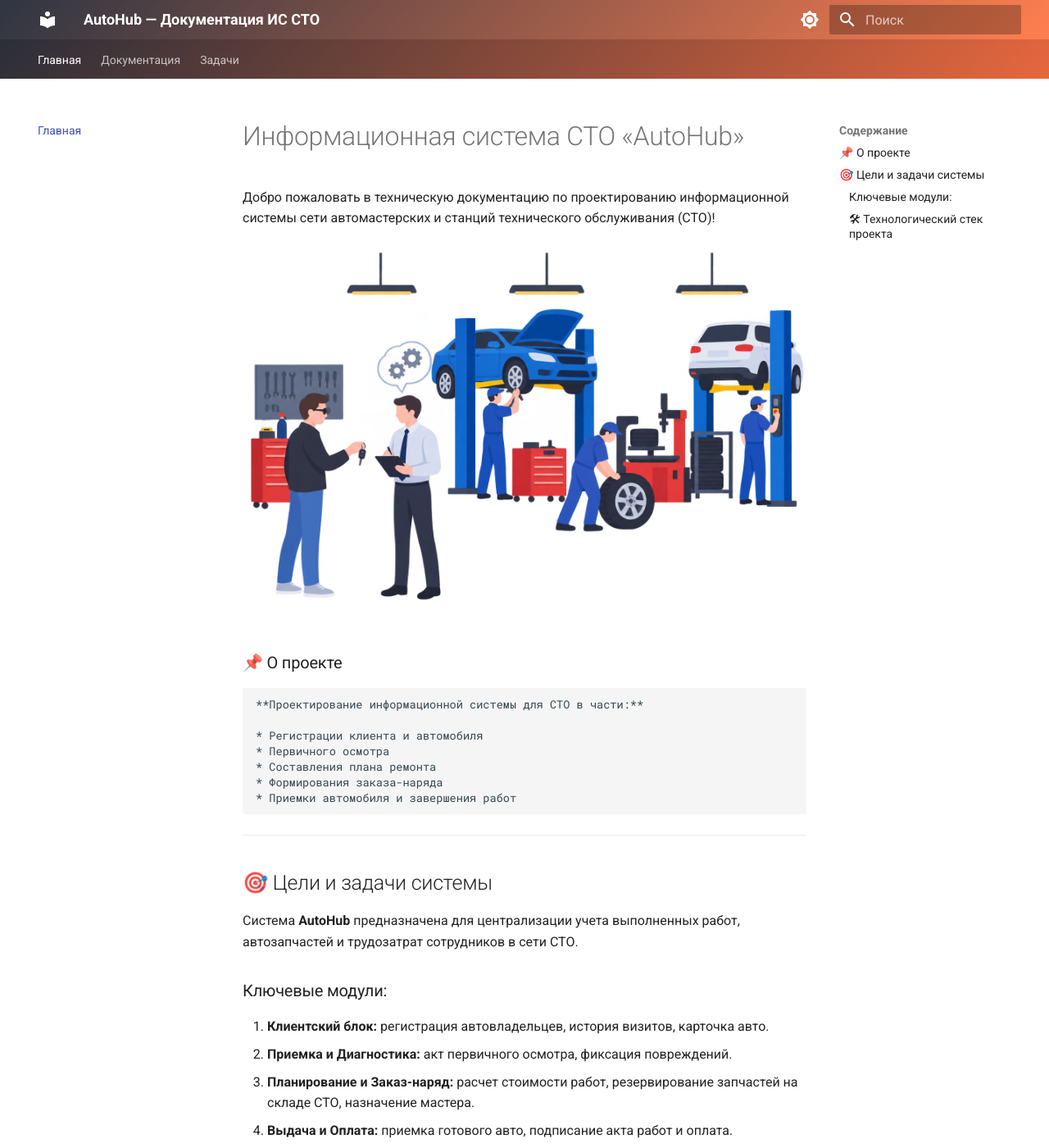
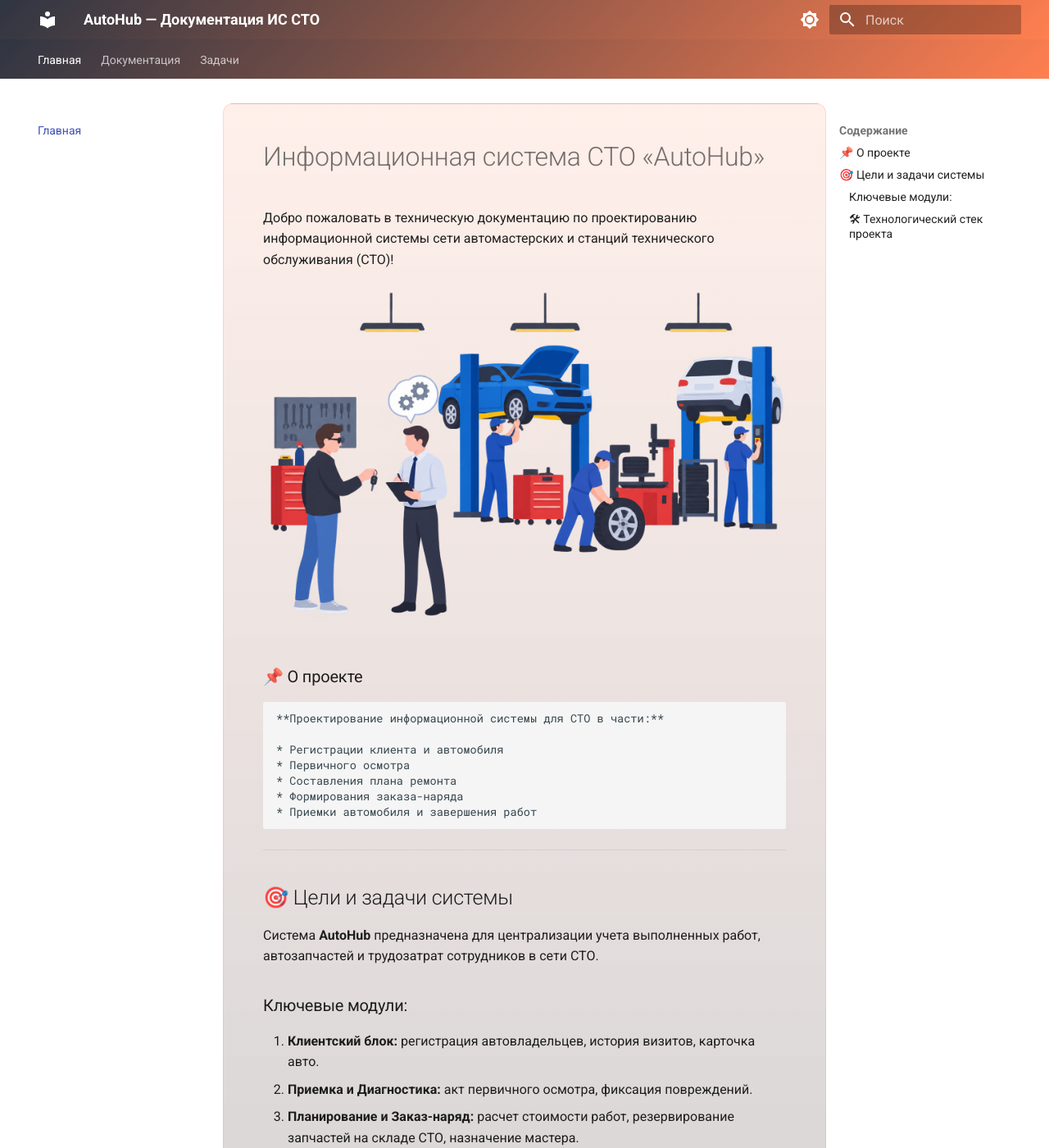
Before and after one commit to IggyKuz/AutoHub-Docs, an MkDocs documentation site: the page built from docs/index.md, in a window 1280 px wide and 1400 px high. Shown: the whole window at 82% size. Built offline with MkDocs 1.6.1 and Material for MkDocs 9.7.7, drawn with Linux system fonts in a browser that asks for light colours.

Commit message:
trying to fix main page

```diff
--- a/docs/stylesheets/extra.css
+++ b/docs/stylesheets/extra.css
@@ -1,14 +1,45 @@
-/* Оранжево-серый градиент для верхней шапки */
-.md-header {
+/* 1. Единый сплошной градиент для всей шапки и панели вкладок */
+.md-header,
+.md-tabs {
   background: linear-gradient(135deg, #2f3542 0%, #ff7f50 100%) !important;
 }
 
-/* Градиент для панели вкладок (Главная, Документация, Задачи) */
+/* Убираем стандартную затемняющую подложку у вкладок */
+.md-tabs {
+  box-shadow: none !important;
+}
+
+/* 2. Кастомный градиентный фон для всей центральной области главной страницы */
+[data-md-color-scheme="slate"] .md-content,
+[data-md-color-scheme="default"] .md-content {
+  background: linear-gradient(180deg, rgba(255, 127, 80, 0.12) 0%, rgba(47, 53, 66, 0.25) 100%) !important;
+  border-radius: 12px;
+  padding: 24px;
+  border: 1px solid rgba(255, 127, 80, 0.2);
+}
+
+/* Смягчаем фоны встроенных карточек и блоков на главной */
+.md-typeset div.hero-box,
+.md-typeset blockquote {
+  background-color: rgba(255, 255, 255, 0.03) !important;
+  border-radius: 8px;
+}
+
+
+
+
+
+/* Оранжево-серый градиент для верхней шапки
+.md-header {
+  background: linear-gradient(135deg, #2f3542 0%, #ff7f50 100%) !important;
+} */
+
+/* Градиент для панели вкладок (Главная, Документация, Задачи)
 .md-tabs {
   background: linear-gradient(135deg, #2b2e38 0%, #e6673d 100%) !important;
-}
+}*/
 
-/* Темный оранжево-серый блок под заголовок Главной страницы */
+/* Темный оранжево-серый блок под заголовок Главной страницы
 .md-content .hero-box {
   background: linear-gradient(135deg, #2f3542 0%, #ff7f50 100%);
   color: #ffffff;
@@ -20,4 +51,4 @@
 .md-content .hero-box h1 {
   color: #ffffff !important;
   margin-top: 0;
-}
+} */
```
